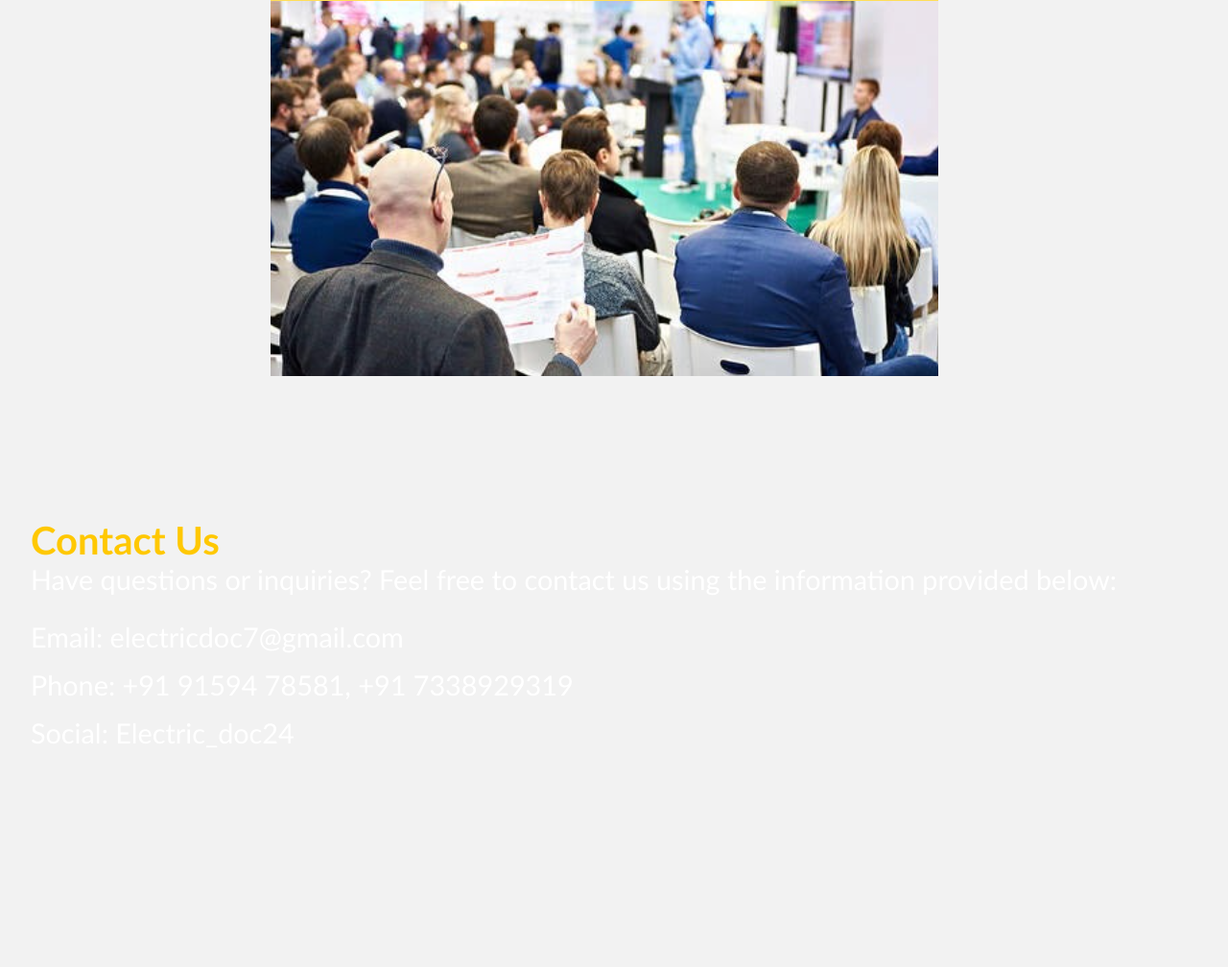
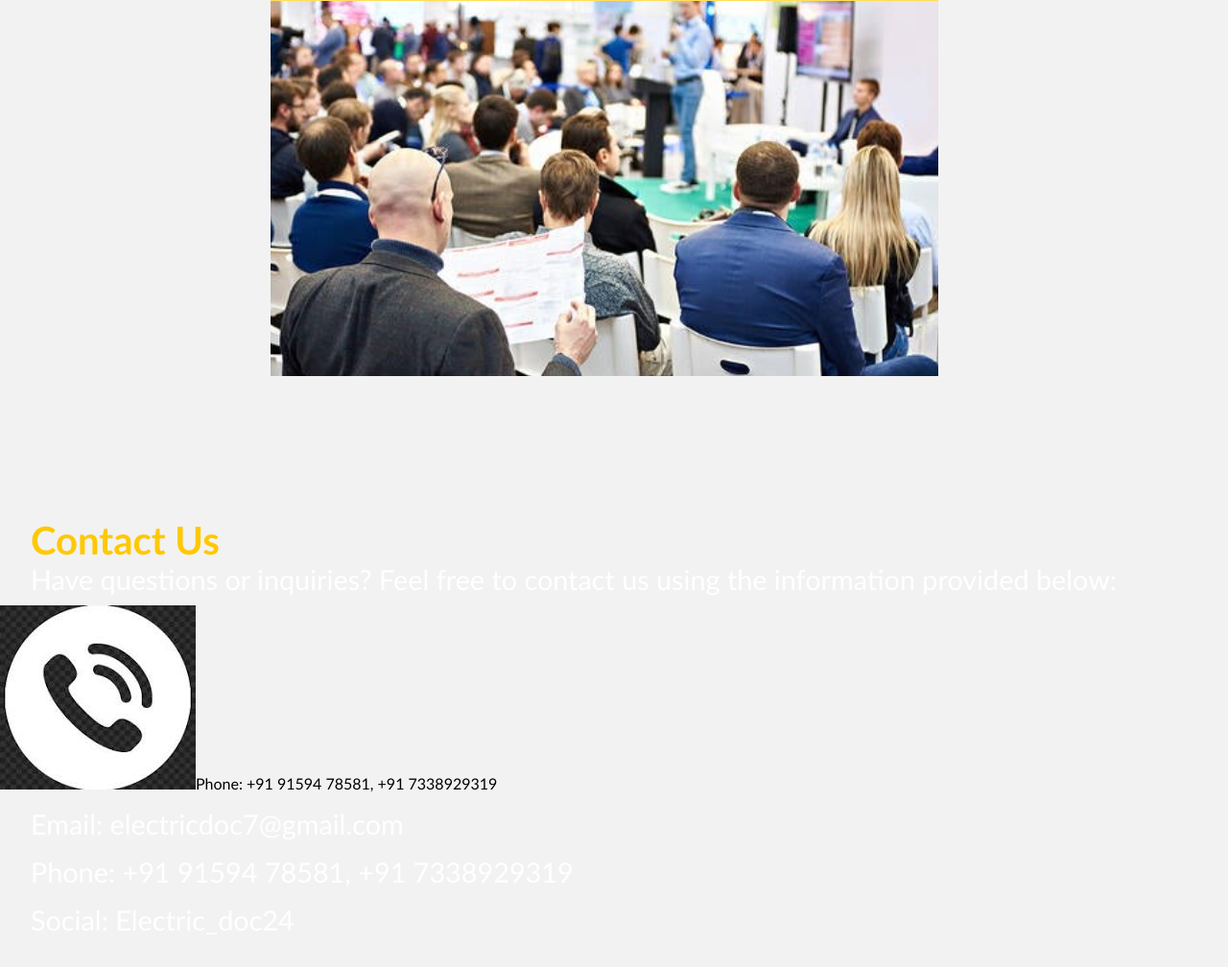
Before and after one commit to electricdoc24/Website, a plain HTML site: page index.html in a window 1280 px wide. Shown: the part 5147-6155 px from the top of the page at 96% size. Before the commit the page ends 5976 px from the top, so only its background shows below. Drawn offline with Linux system fonts and the light colour scheme.

Commit message:
Update index.html

```diff
--- a/index.html
+++ b/index.html
@@ -157,9 +157,9 @@ satisfaction of our valued customers.
             </p>
             <div class = "column-left"></div>
             <ul>
+                <img src="calllogo.png"alt="Call Icon">Phone: +91 91594 78581, +91 7338929319</a>
                 <li>Email: electricdoc7@gmail.com </li>
                 <li>Phone: +91 91594 78581, +91 7338929319</li>
-
                 <li>Social: Electric_doc24 </li>
             </ul>
         </div>
```
